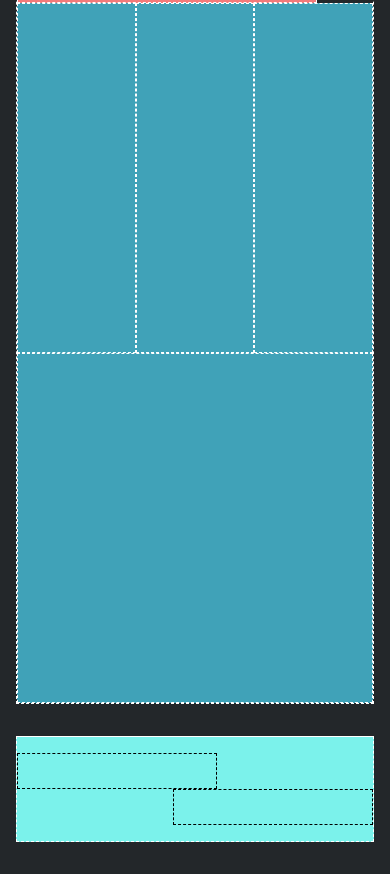
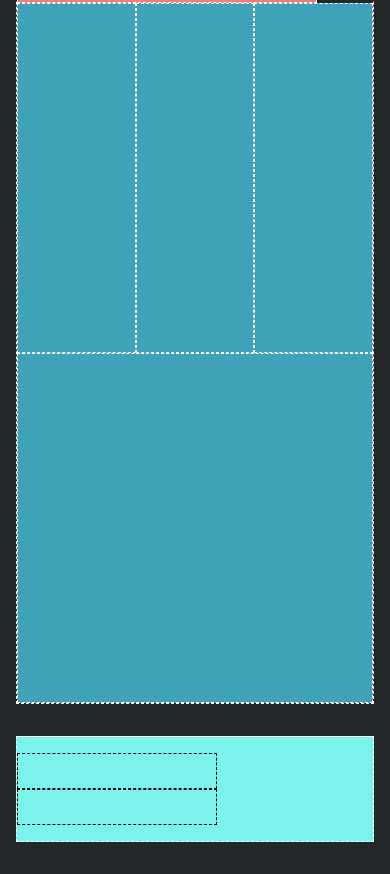
Before and after one commit to DanCiciarello/htmlcss-struttura-discord, a plain HTML site: page index.html in a window 390 px wide. Shown: the part 5404-6278 px from the top of the page. Drawn offline with Linux system fonts and the light colour scheme.

Commit message:
Fix footer responsiveness

```diff
--- a/index.html
+++ b/index.html
@@ -78,9 +78,9 @@
 
         <!-- Footer copyright -->
         <div class="container">
-            <div class="footer-copyright clearfix white-border">
-                <div class="logo black-border footer-logo"></div>
-                <div class="login black-border footer-login"></div>
+            <div class="footer-copyright flex wrap white-border">
+                <div class="logo black-border"></div>
+                <div class="login black-border"></div>
             </div>
         </div>
 
```
